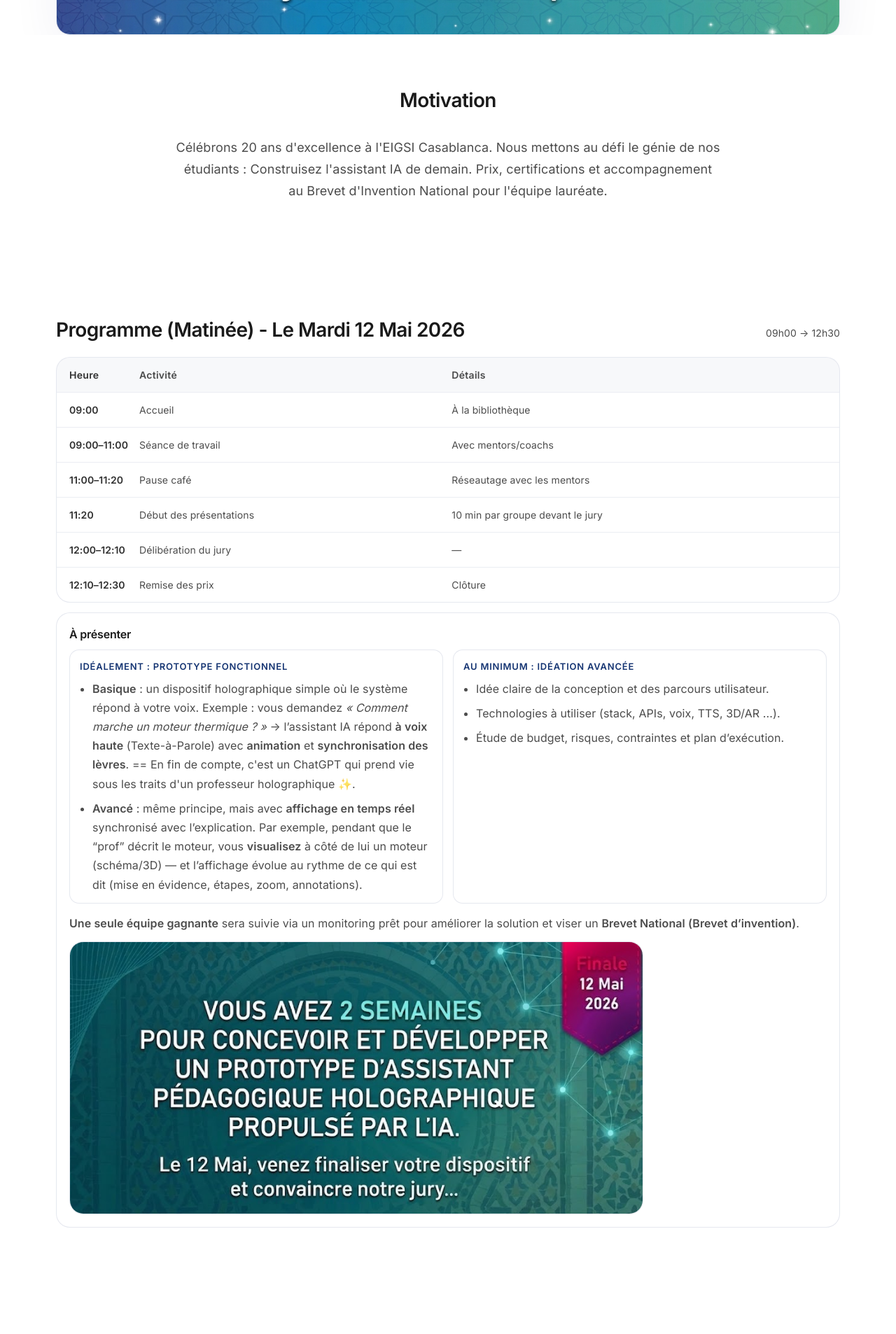
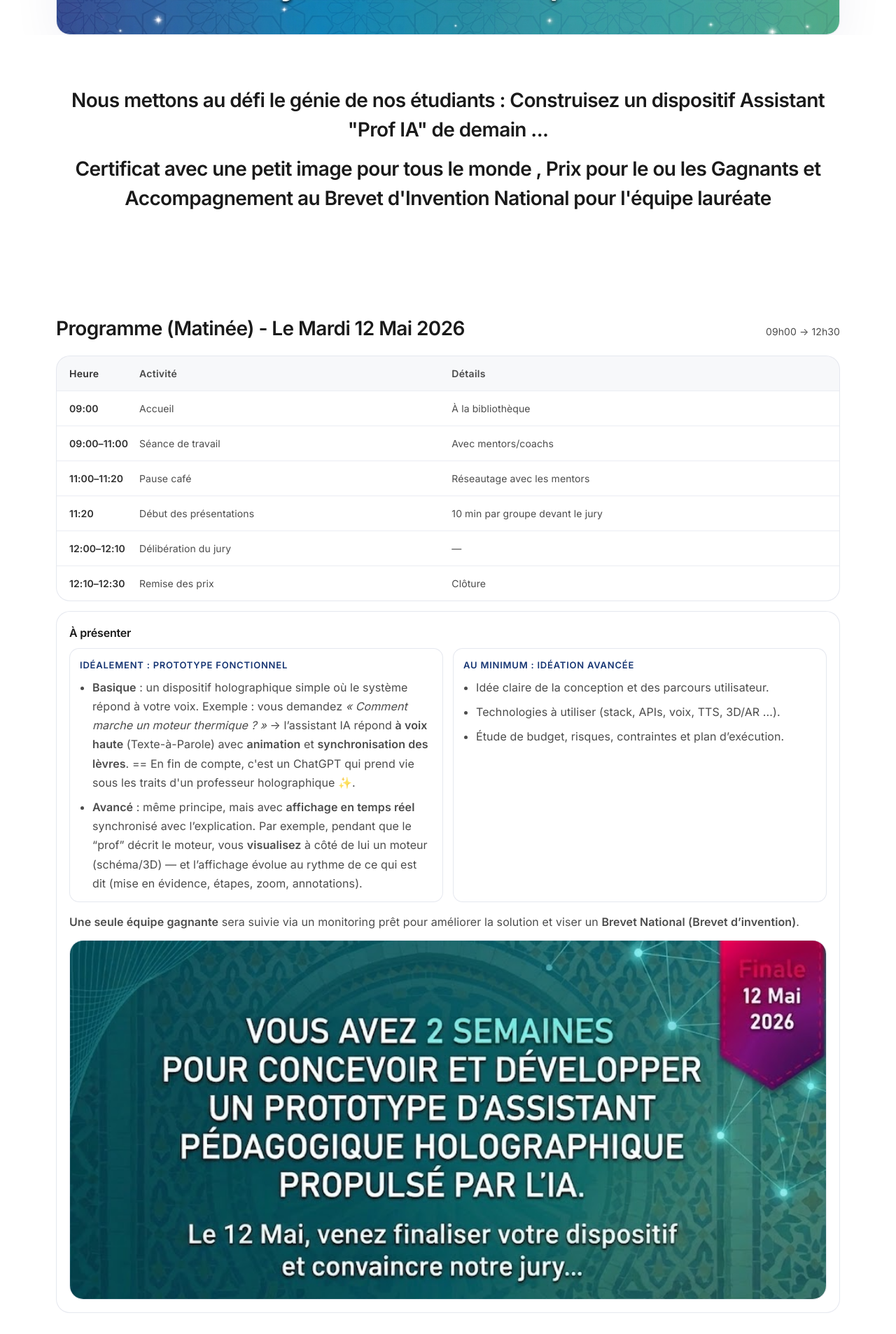
Before and after one commit to phd-benel/EIGSI-Hologram-AI-Hackathon, a React (Vite) app: page / in a window 1280 px wide. Shown: the part 280-2186 px from the top of the page at 70% size. Built offline with nearby package versions, Linux system fonts and the light colour scheme.

Commit message:
first jet

```diff
--- a/src/index.css
+++ b/src/index.css
@@ -343,7 +343,7 @@ a {
 .programNoteImage {
   display: block;
   width: 100%;
-  max-width: 820px;
+  max-width: none;
   height: auto;
   border-radius: var(--radius);
   border: 1px solid var(--blue-border-weak);
--- a/src/pages/LandingPage.tsx
+++ b/src/pages/LandingPage.tsx
@@ -33,13 +33,9 @@ export function LandingPage() {
       <section className="section">
         <div className="container">
           <div className="centerBlock">
-            <h2 className="sectionTitle">Motivation</h2>
-            <p className="lead">
-              Célébrons 20 ans d&apos;excellence à l&apos;EIGSI Casablanca. Nous mettons au défi le
-              génie de nos étudiants : Construisez l&apos;assistant IA de demain. Prix,
-              certifications et accompagnement au Brevet d&apos;Invention National pour l&apos;équipe
-              lauréate.
-            </p>
+            <h2 className="sectionTitle">Nous mettons au défi le génie de nos étudiants : Construisez un dispositif Assistant "Prof IA" de demain ...</h2>
+            <h2 className="sectionTitle">Certificat avec une petit image pour tous le monde , Prix pour le ou les Gagnants et Accompagnement au Brevet d'Invention National pour l'équipe lauréate</h2>
+
           </div>
         </div>
       </section>
```
